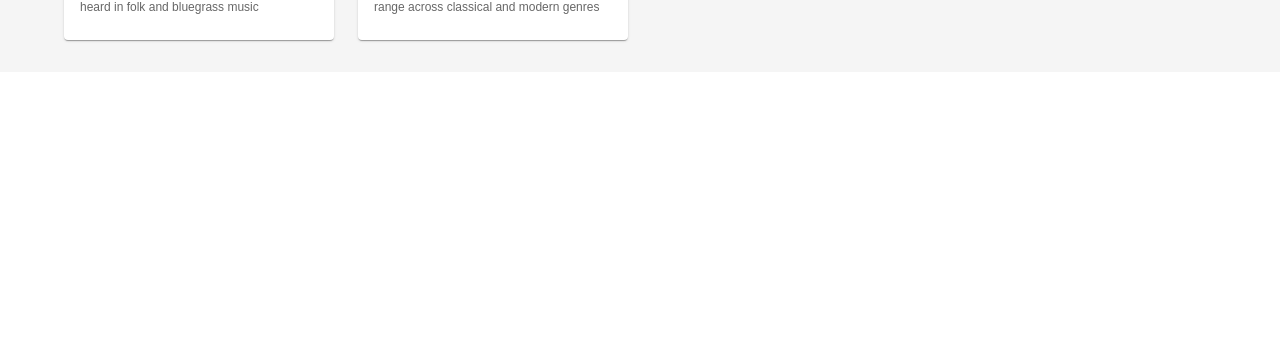
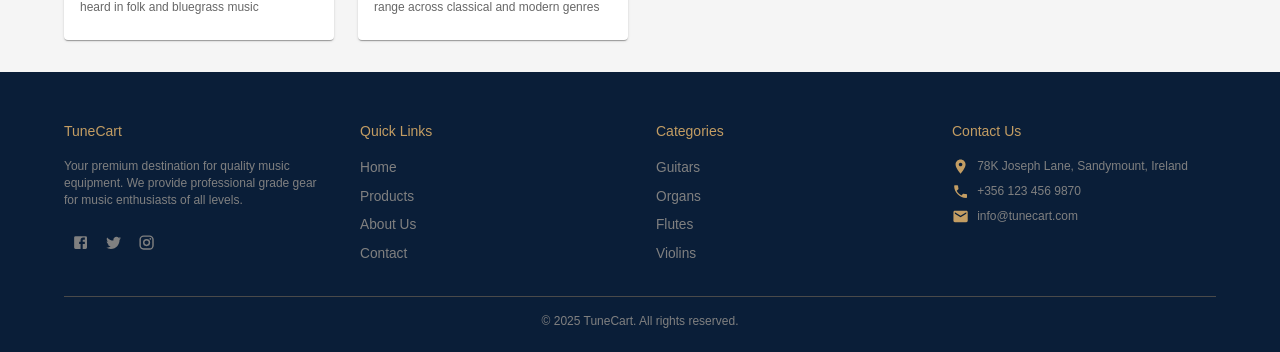
Before and after one commit to DilushaSF/Web-Projet-FE, a React (Vite) app: page /dashboard/category-selection in a window 1280 px wide. Shown: the part 1224-1576 px from the top of the page. Before the commit the page ends 1296 px from the top, so only its background shows below. Built offline with nearby package versions, Linux system fonts and the light colour scheme.

Commit message:
Added: custome footer added

```diff
--- /dev/null
+++ b/src/pages/layout/footer.tsx
@@ -0,0 +1,167 @@
+import {
+  Box,
+  Container,
+  Grid,
+  Typography,
+  IconButton,
+  Link as MuiLink,
+} from "@mui/material";
+import FacebookIcon from "@mui/icons-material/Facebook";
+import TwitterIcon from "@mui/icons-material/Twitter";
+import InstagramIcon from "@mui/icons-material/Instagram";
+import EmailIcon from "@mui/icons-material/Email";
+import PhoneIcon from "@mui/icons-material/Phone";
+import LocationOnIcon from "@mui/icons-material/LocationOn";
+import { Link } from "react-router-dom";
+
+export const Footer = () => {
+  return (
+    <Box
+      component="footer"
+      sx={{ backgroundColor: "#0A1E38", color: "white", pt: 6, pb: 3 }}
+    >
+      <Container>
+        <Grid container spacing={4}>
+          {/* About */}
+          <Grid item xs={12} sm={6} md={3}>
+            <Typography variant="h6" sx={{ color: "#C39D63", mb: 2 }}>
+              TuneCart
+            </Typography>
+            <Typography variant="body2" color="gray">
+              Your premium destination for quality music equipment. We provide
+              professional grade gear for music enthusiasts of all levels.
+            </Typography>
+            <Box mt={2}>
+              <IconButton
+                href="#"
+                sx={{ color: "gray", "&:hover": { color: "#C39D63" } }}
+              >
+                <FacebookIcon fontSize="small" />
+              </IconButton>
+              <IconButton
+                href="#"
+                sx={{ color: "gray", "&:hover": { color: "#C39D63" } }}
+              >
+                <TwitterIcon fontSize="small" />
+              </IconButton>
+              <IconButton
+                href="#"
+                sx={{ color: "gray", "&:hover": { color: "#C39D63" } }}
+              >
+                <InstagramIcon fontSize="small" />
+              </IconButton>
+            </Box>
+          </Grid>
+
+          {/* Quick Links */}
+          <Grid item xs={12} sm={6} md={3}>
+            <Typography variant="h6" sx={{ color: "#C39D63", mb: 2 }}>
+              Quick Links
+            </Typography>
+            <Box display="flex" flexDirection="column" gap={1}>
+              <MuiLink component={Link} to="/" color="gray" underline="hover">
+                Home
+              </MuiLink>
+              <MuiLink
+                component={Link}
+                to="/products"
+                color="gray"
+                underline="hover"
+              >
+                Products
+              </MuiLink>
+              <MuiLink
+                component={Link}
+                to="/about"
+                color="gray"
+                underline="hover"
+              >
+                About Us
+              </MuiLink>
+              <MuiLink
+                component={Link}
+                to="/contact"
+                color="gray"
+                underline="hover"
+              >
+                Contact
+              </MuiLink>
+            </Box>
+          </Grid>
+
+          {/* Categories */}
+          <Grid item xs={12} sm={6} md={3}>
+            <Typography variant="h6" sx={{ color: "#C39D63", mb: 2 }}>
+              Categories
+            </Typography>
+            <Box display="flex" flexDirection="column" gap={1}>
+              <MuiLink
+                component={Link}
+                to="/products?category=bats"
+                color="gray"
+                underline="hover"
+              >
+                Guitars
+              </MuiLink>
+              <MuiLink
+                component={Link}
+                to="/products?category=balls"
+                color="gray"
+                underline="hover"
+              >
+                Organs
+              </MuiLink>
+              <MuiLink
+                component={Link}
+                to="/products?category=gloves"
+                color="gray"
+                underline="hover"
+              >
+                Flutes
+              </MuiLink>
+              <MuiLink
+                component={Link}
+                to="/products?category=pads"
+                color="gray"
+                underline="hover"
+              >
+                Violins
+              </MuiLink>
+            </Box>
+          </Grid>
+
+          {/* Contact */}
+          <Grid item xs={12} sm={6} md={3}>
+            <Typography variant="h6" sx={{ color: "#C39D63", mb: 2 }}>
+              Contact Us
+            </Typography>
+            <Box display="flex" alignItems="flex-start" gap={1} mb={1}>
+              <LocationOnIcon fontSize="small" sx={{ color: "#C39D63" }} />
+              <Typography variant="body2" color="gray">
+                78K Joseph Lane, Sandymount, Ireland
+              </Typography>
+            </Box>
+            <Box display="flex" alignItems="center" gap={1} mb={1}>
+              <PhoneIcon fontSize="small" sx={{ color: "#C39D63" }} />
+              <Typography variant="body2" color="gray">
+                +356 123 456 9870
+              </Typography>
+            </Box>
+            <Box display="flex" alignItems="center" gap={1}>
+              <EmailIcon fontSize="small" sx={{ color: "#C39D63" }} />
+              <Typography variant="body2" color="gray">
+                info@tunecart.com
+              </Typography>
+            </Box>
+          </Grid>
+        </Grid>
+
+        <Box mt={4} pt={2} borderTop="1px solid #4a4a4a">
+          <Typography variant="body2" align="center" color="gray">
+            © {new Date().getFullYear()} TuneCart. All rights reserved.
+          </Typography>
+        </Box>
+      </Container>
+    </Box>
+  );
+};
--- a/src/pages/layout/pageLayout.tsx
+++ b/src/pages/layout/pageLayout.tsx
@@ -1,6 +1,7 @@
 import React from "react";
 import { Box, Container } from "@mui/material";
 import { Navbar } from "./Navbar";
+import { Footer } from "./footer";
 
 interface PageLayoutProps {
   children: React.ReactNode;
@@ -22,7 +23,7 @@ const PageLayout: React.FC<PageLayoutProps> = ({ children }) => {
           {children}
         </Container>
       </Box>
-      {/* <Footer /> */}
+      <Footer />
     </Box>
   );
 };
```
